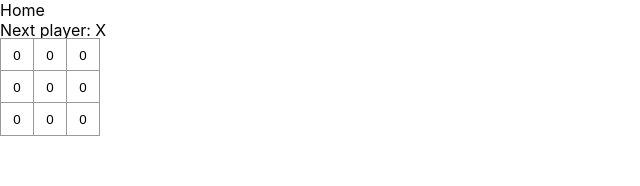
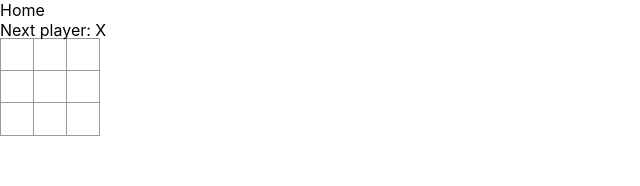
Before and after one commit to aShunyaOtsuki/react-tutorial, a React (Create React App) app in the folder my-app/: page /home in a window 1280 px wide. Shown: the top 186 px of the page, without its empty margins (0-640 px from the left). Built offline with nearby package versions, Linux system fonts and the light colour scheme.

Commit message:
imp: rep X after click

```diff
--- a/my-app/src/App.css
+++ b/my-app/src/App.css
@@ -44,4 +44,10 @@
   border: 1px solid #999;
   margin-top: -2px;
   margin-right: -1px;
+  float: left;
 }
+
+.game {
+  display: flex;
+  flex-direction: row;
+}
--- a/my-app/src/Home.tsx
+++ b/my-app/src/Home.tsx
@@ -1,9 +1,9 @@
 import { useState } from "react";
 
 const Square = (props: { value: number }) => {
-  const [value, setValue] = useState(0);
+  const [value, setValue] = useState("");
   return (
-    <button className="square" onClick={() => setValue(props.value)}>
+    <button className="square" onClick={() => setValue("X")}>
       {value}
     </button>
   );
```
